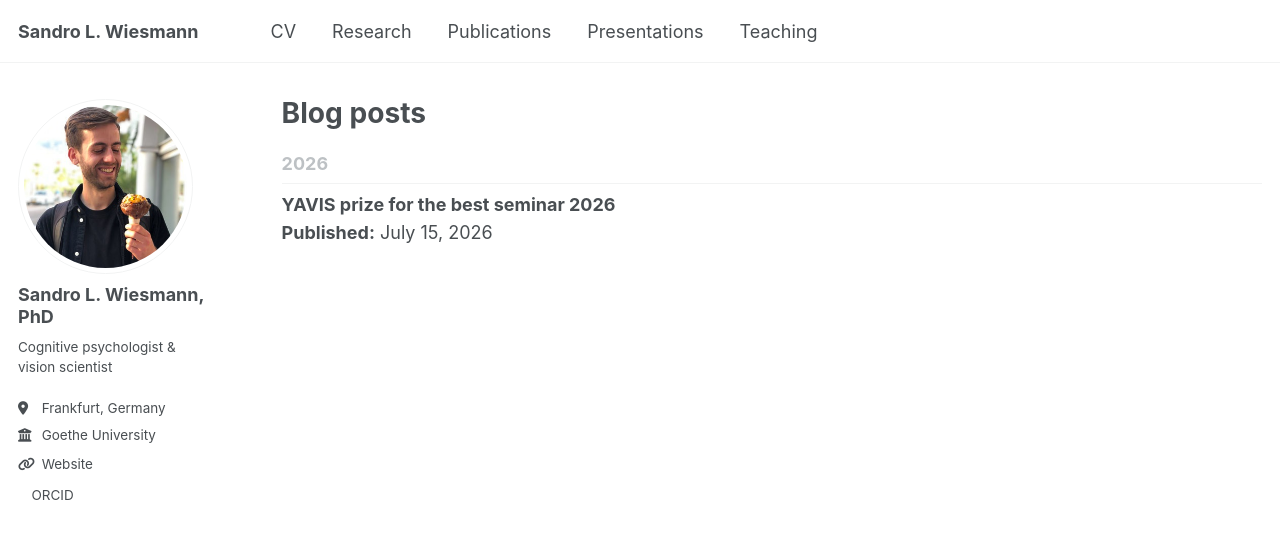
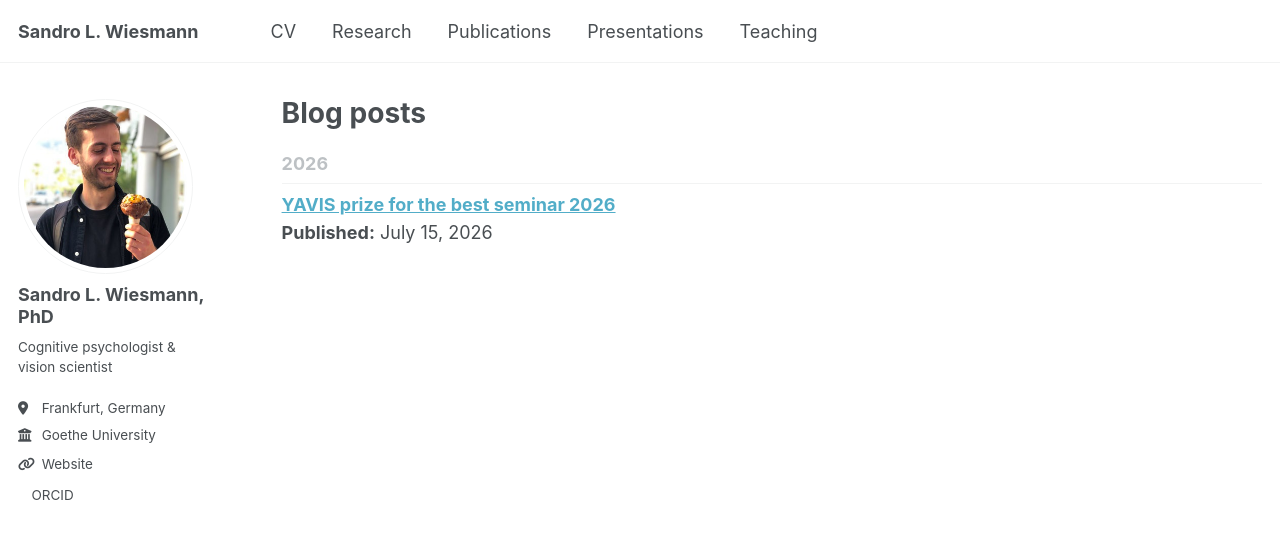
Before and after one commit to sandrowiesmann/sandrowiesmann.github.io, a Jekyll site: the page built from _pages/year-archive.html, in a window 1280 px wide. Shown: the top 539 px of the page. Built offline with Jekyll 4.4.1, drawn with Linux system fonts in a browser that asks for light colours; a script bundle is joined from its source files by our own code; a style sheet for code colours, icons or effects is not loaded.

Commit message:
Update permalink for post title in archive template

```diff
--- a/_includes/archive-single.html
+++ b/_includes/archive-single.html
@@ -15,7 +15,7 @@
       {% elsif post.paperurl %}
         <b><a href="{{ post.paperurl }}" target="_blank" rel="noopener">{{ title }}</a></b>
       {% else %}
-        <b>{{ title }}</b>
+        <b><a href="{{ base_path }}{{ post.url }}" rel="permalink">{{ title }}</a></b>
       {% endif %}
     </h2>
 
```
